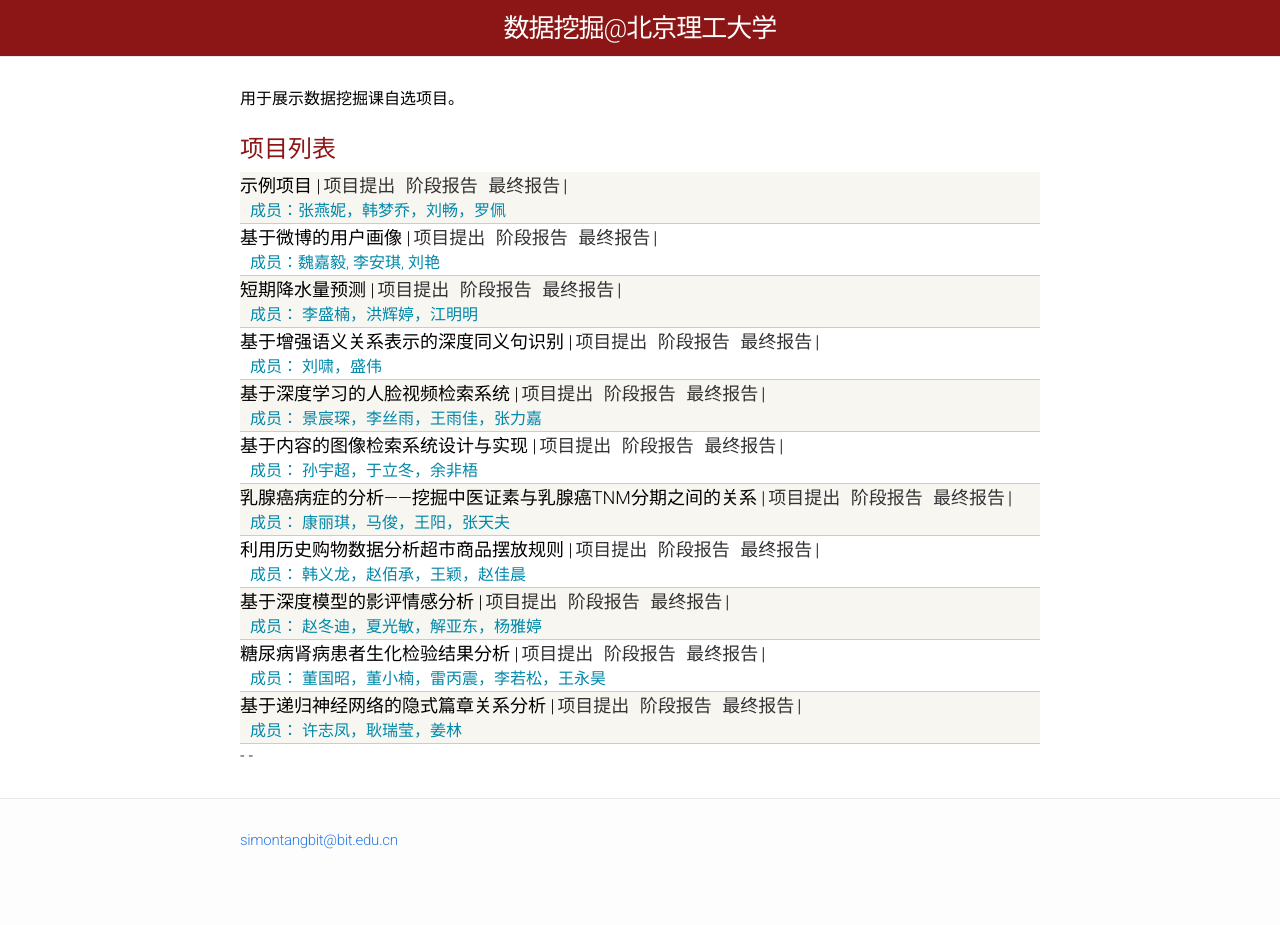
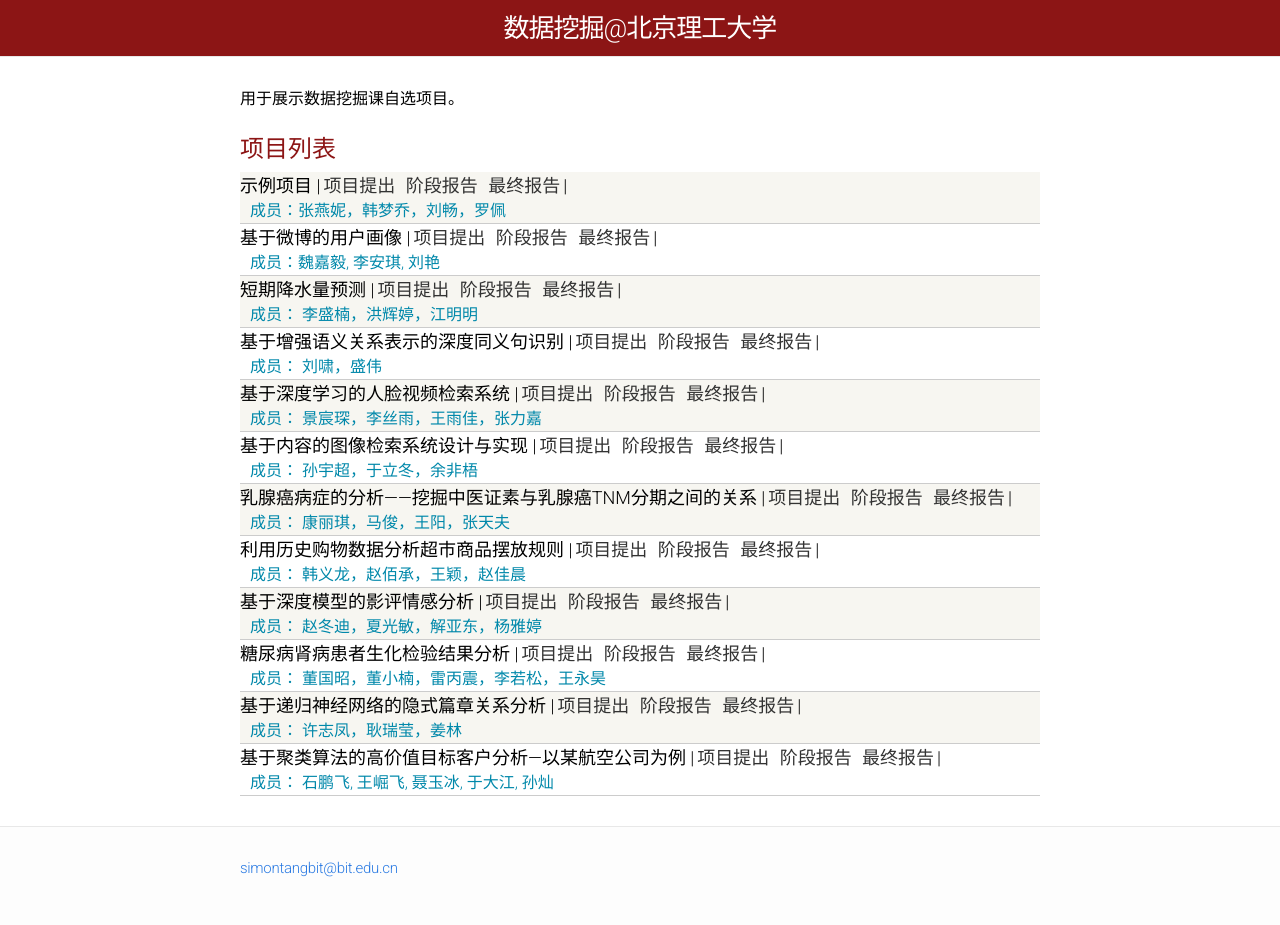
Before and after one commit to BITDM/bitdm.github.io, a Jekyll site: the page built from 2017/index.html, in a window 1280 px wide. Built offline with Jekyll 4.4.1, drawn with Linux system fonts in a browser that asks for light colours; before the commit the page ends 900 px from its top, so only the background shows below that.

Commit message:
第2组报告链接

```diff
--- a/2017/index.html
+++ b/2017/index.html
@@ -100,8 +100,13 @@
       <a href="#">最终报告</a>|
       <div class="kw">成员： 许志凤，耿瑞莹，姜林</div>
     </div>
+
+    <div class="materials-item">
+      基于聚类算法的高价值目标客户分析—以某航空公司为例
+      |<a href="/2017/projects/p02/proposal/">项目提出</a>
+      <a href="#">阶段报告</a>
+      <a href="#">最终报告</a>|
+      <div class="kw">成员： 石鹏飞, 王崛飞, 聂玉冰, 于大江, 孙灿</div>
+    </div>
   </div>
 </div>
-
--
--
```
